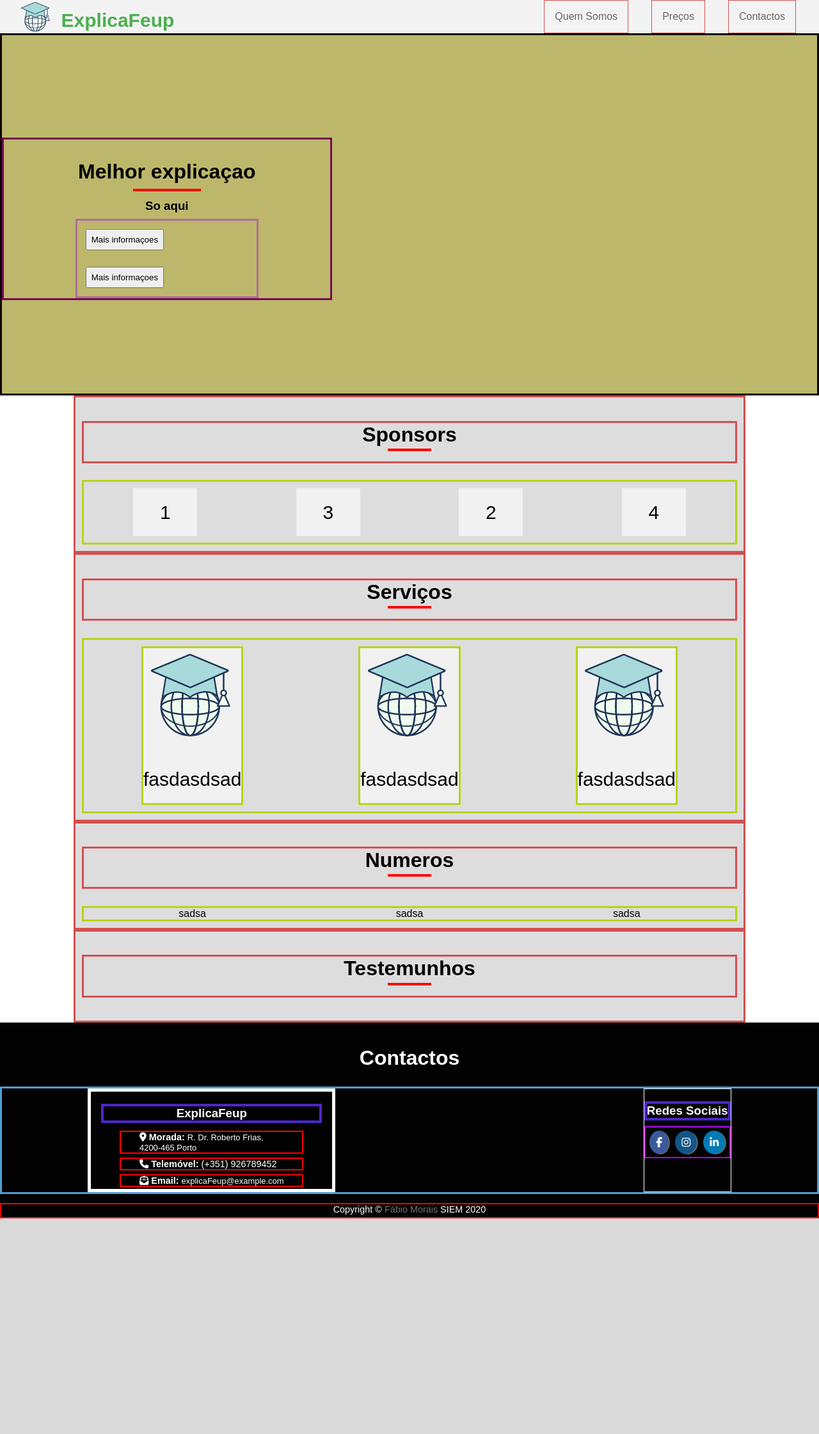
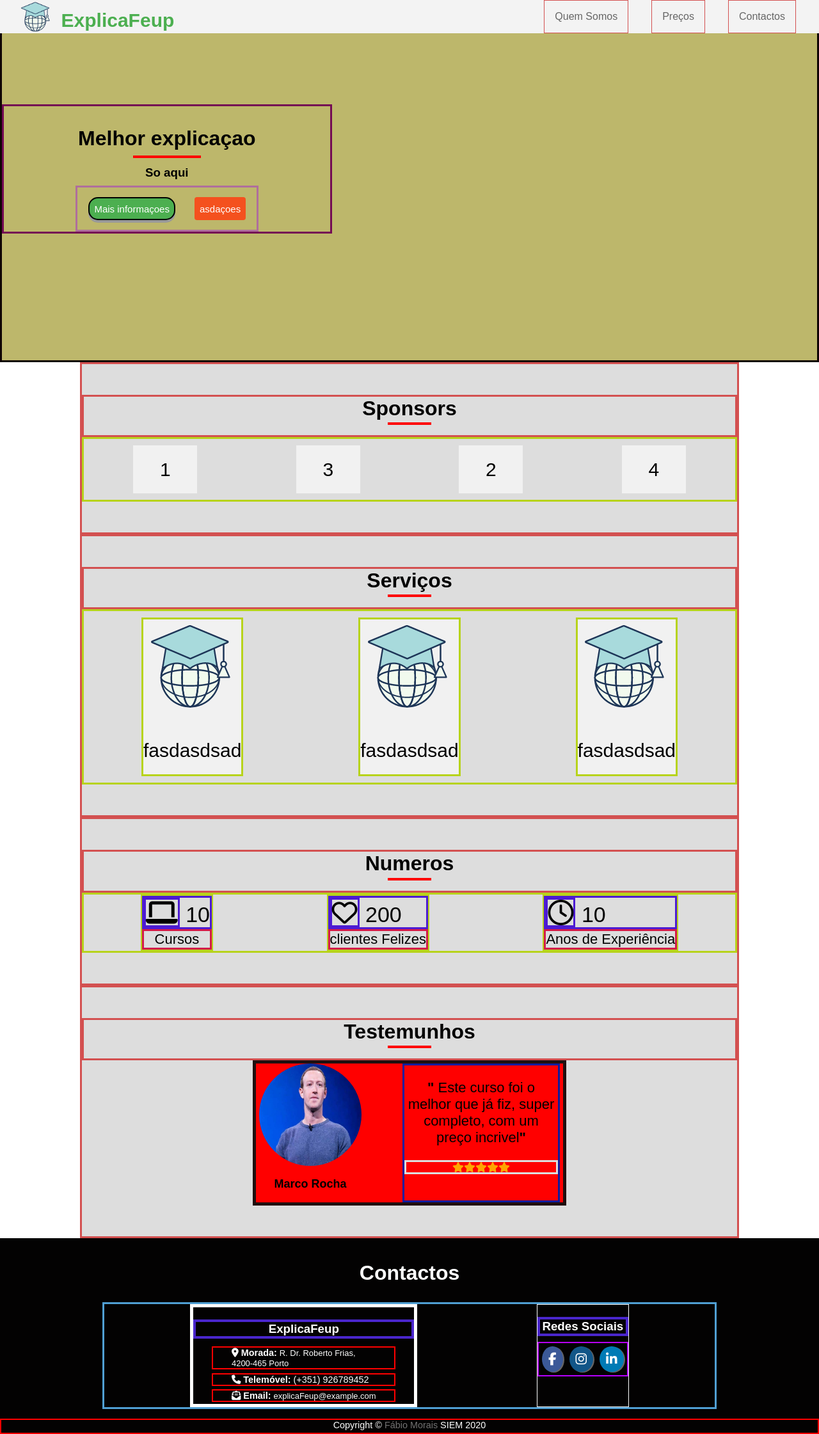
Before and after one commit to Fabio-Morais/FEUP-SIEM, a PHP site: page / in a window 1280 px wide. Shown: the whole page at 64% size. Before the commit the page ends 1904 px from the top, so only its background shows below. Run offline with PHP 8.4, Linux system fonts and the light colour scheme; some libraries are stand-ins or nearby versions.

Commit message:
update stuff

```diff
--- a/css/navBar.css
+++ b/css/navBar.css
@@ -2,7 +2,9 @@
 
     overflow: hidden;
     background-color: #f3f3f3;
-
+    position: fixed; /* Set the navbar to fixed position */
+    top: 0; /* Position the navbar at the top of the page */
+    width: 100%; /* Full width */
 
 }
 .logo{
--- a/css/style.css
+++ b/css/style.css
@@ -58,6 +58,69 @@ h2{
   overflow: hidden;
   margin:1em;
   padding: 0.5em;
+
+}
+.button1{
+  padding: 15px 25px;
+  font-size: 15px;
+  cursor: pointer;
+  text-align: center;
+  outline: none;
+  color: #fff;
+  background-color: #4CAF50;
+  border: 2px solid #000000;
+  border-radius: 15px;
+  box-shadow: 0 4px #999;
+}
+.button1:hover {
+  background-color: #3e8e41;
+  -ms-transform: scale(1.1); /* IE 9 */
+  -webkit-transform: scale(1.1); /* Safari 3-8 */
+  transform: scale(1.1);
+}
+
+.button1:active {
+  background-color: #3e8e41;
+  box-shadow: 0 1px #666;
+  transform: translateY(4px);
+
+}
+.button2{
+  border-radius: 4px;
+  background-color: #f4511e;
+  border: none;
+  color: #FFFFFF;
+  text-align: center;
+  font-size: 15px;
+  padding: 20px;
+  width: 200px;
+  transition: all 0.5s;
+  cursor: pointer;
+  margin: 5px;
+}
+.button2 span {
+  cursor: pointer;
+  display: inline-block;
+  position: relative;
+  transition: 0.5s;
+}
+
+.button2 span:after {
+  content: '\00bb';
+  position: absolute;
+  opacity: 0;
+  top: 0;
+  right: -20px;
+  transition: 0.5s;
+}
+
+.button2:hover span {
+  padding-right: 25px;
+}
+
+.button2:hover span:after {
+  opacity: 1;
+  right: 0;
 }
 .container2{
   border: 3px solid #af6f9c;
@@ -65,6 +128,7 @@ h2{
   margin:auto;
   display: flex;
   flex-wrap: wrap;
+  justify-content: center;
 }
 #home{
   background-color: darkkhaki;
@@ -77,9 +141,12 @@ h2{
   width: 80%;
   margin:auto;
   border: 3px solid #d35050;
+  padding: 3em 0em;
+
 }
 .section h2{
   border: 3px solid #d35050;
+  margin: 0;
 }
 
 .imgContainer{
@@ -130,16 +197,75 @@ h2{
   padding: 0px;
   font-size: 14px;
 }
-@media only screen and (max-width: 768px) {
-  .imgContainer  #instruct {
-    width: 10em;
-  }
-  #imgInstruct {
-    max-width: 100%;
-    max-height: 100%;
-    }
+
+.numbers{
+  border: 2px solid #b7d31b;
+  display: flex;
+  flex-direction: column;
 }
+#numberIcon i{
+  border: 3px solid #4c1bd3;
+  font-size: 40px;
+}
+#numberIcon{
+  border: 3px solid #4c1bd3;
+  font-size: 34px;
+}
+#numberDescrip{
+  border: 3px solid #d31b49;
+  font-size: 22px;
+  text-align: center;
+}
+.testimonials{
+  display: flex;
+  flex-direction: column;
+  justify-content: center;
+  border: 5px solid #200f0f;
+  background-color: red;
+  width: 30em;
+  margin: auto;
+}
+.testContainer{
+  display: flex;
+  flex-wrap: nowrap;
+  justify-content: center;
 
+
+}
+#imgTestimon{
+  width: auto;
+  display: flex;
+  flex-direction: column;
+  margin: 0;
+}
+#imgTestimon h5{
+  text-align: center;
+  font-size: 18px;
+  margin: 1em;
+}
+#imgTestimon img{
+  width: 10em;
+  height: 10em;
+  border-radius: 50%;
+
+}
+#textTestimon{
+  border: 3px solid #0e1c9e;
+  margin-left: 4em;
+  width: 15em;
+}
+#textTestimon p{
+  font-size: 22px;
+  text-align: center;
+}
+#ratingTestimon{
+  text-align: center;
+  height: inherit;
+  display: flex;
+  justify-content: center;
+  border: 3px solid #dddddd;
+  margin-bottom: 0;
+}
 .service{
   display: flex;
   flex-direction: column;
@@ -177,11 +339,13 @@ h2{
 .footer .footerContainer{
   display: flex;
   justify-content: space-between;
+  flex-wrap: wrap;
   list-style-type: none;
   min-height: 4em;
   padding: 0 8%;
   overflow: hidden;
   border: 3px solid #509fd3;
+  margin: 0em 10em;
 }
 .informatContainer{
   display: flex;
@@ -189,13 +353,14 @@ h2{
   border: 5px solid rgb(255, 255, 255);
   margin-left: 2em;
   margin-bottom: 0;
-  padding: 0em 1em;
+
 }
 #footerTitle{
   border: 4px solid rgb(74, 38, 204);
   margin-top:1em;
   margin-bottom: 0.5em;
   text-align: center;
+
 
 }
 .informatContainer p{
@@ -234,9 +399,9 @@ h2{
   border: 2px solid rgb(183, 0, 255);
 }
 
-.fa {
+#social {
   padding: 10px;
-  font-size: 30px;
+  font-size: 20px;
   text-align: center;
   text-decoration: none;
   margin: 5px 5px;
@@ -252,17 +417,17 @@ h2{
     box-shadow: 0px 0px #ffffff63;
 }
 
-.fa-facebook {
+.socialMedia .fa-facebook {
   background: #3B5998;
   color: white;
 
 }
 
-.fa-instagram {
+.socialMedia .fa-instagram {
   background: #125688;
   color: white;
 }
-.fa-linkedin {
+.socialMedia .fa-linkedin {
   background: #007bb5;
   color: white;
 }
@@ -293,3 +458,46 @@ h2{
   width: 2em;
   margin-top: 0.1em;
 }
+.checked {
+  color: orange;
+}
+
+
+
+@media only screen and (max-width: 768px) {
+  .imgContainer  #instruct {
+    width: 10em;
+  }
+  #imgInstruct {
+    max-width: 100%;
+    max-height: 100%;
+    }
+    #imgBorder{
+      width: 100%;
+      height: 12.3em;
+    }
+    .imgContainer  #instruct {
+      width: 14em;
+      height: 19em;
+      margin: 10px;
+    }
+    #textAbout{
+      margin-left:0em;
+      padding-left:0em;
+    }
+    #imgAbout{
+      margin:0em;
+      padding:0em;
+    }
+    .footer .footerContainer{
+      justify-content: center;
+    }
+    .informatContainer{
+      margin:0em;
+      padding: 0em;
+    }
+    .socMedContainer{
+      margin:0;
+      padding: 0;
+    }
+}
--- a/index.html
+++ b/index.html
@@ -41,8 +41,8 @@
       <hr class="line1">
       <h3>So aqui</h3>
       <div class="container2">
-        <button>Mais informaçoes</button>
-        <button>Mais informaçoes</button>
+        <button class="button1">Mais informaçoes</button>
+        <button class="button2"><span>asdaçoes</span></button>
       </div>
     </div>
 
@@ -78,19 +78,53 @@
     <h2>Numeros<hr class="line2"></h2>
     <div class="imgContainer">
       <div class="numbers">
-        sadsa
+        <div id="numberIcon">
+          <i class="fas fa-laptop"></i>
+          10
+        </div>
+        <div id="numberDescrip">
+          Cursos
+        </div>
       </div>
       <div class="numbers">
-        sadsa
+        <div id="numberIcon">
+          <i class="far fa-heart"></i>
+          200
+        </div>
+        <div id="numberDescrip">
+          clientes Felizes
+        </div>
       </div>
       <div class="numbers">
-        sadsa
+        <div id="numberIcon">
+          <i class="far fa-clock"></i>
+          10
+        </div>
+        <div id="numberDescrip">
+          Anos de Experiência
+        </div>
       </div>
     </div>
   </div>
   <div class="section">
     <h2>Testemunhos<hr class="line2"></h2>
     <div class="testimonials">
+      <div class="testContainer">
+        <div id="imgTestimon">
+          <img src="img/marco.jpg">
+          <h5>Marco Rocha</h5>
+        </div>
+        <div id="textTestimon">
+          <p><b>"</b> Este curso foi o melhor que já fiz, super completo, com um preço incrivel<b>"</b></p>
+          <div id="ratingTestimon">
+            <span class="fa fa-star checked"></span>
+            <span class="fa fa-star checked"></span>
+            <span class="fa fa-star checked"></span>
+            <span class="fa fa-star checked"></span>
+            <span class="fa fa-star checked"></span>
+          </div>
+        </div>
+      </div>
 
     </div>
   </div>
@@ -108,18 +142,12 @@
       <div class="socMedContainer">
         <h3 id="footerTitle">Redes Sociais</h3>
         <div class="socialMedia">
-          <a href="#" class="fa fa-facebook"></a>
-          <a href="#" class="fa fa-instagram"></a>
-          <a href="#" class="fa fa-linkedin"></a>
+          <a href="#" id="social" class="fa fa-facebook"></a>
+          <a href="#" id="social" class="fa fa-instagram"></a>
+          <a href="#" id="social" class="fa fa-linkedin"></a>
         </div>
       </div>
-
     </div>
-
-
-
-
-
     <p>Copyright &copy; <a id="author" href="http://fabio-morais.github.io/" target="_blank">Fábio Morais</a> SIEM 2020</p>
   </div>
 
```
Also changed, not shown: other parts of css/style.css (+39 -3 lines), about.html (+15 -10 lines), contacts.html (+42 -6 lines), pricing.html (+4 -10 lines).
